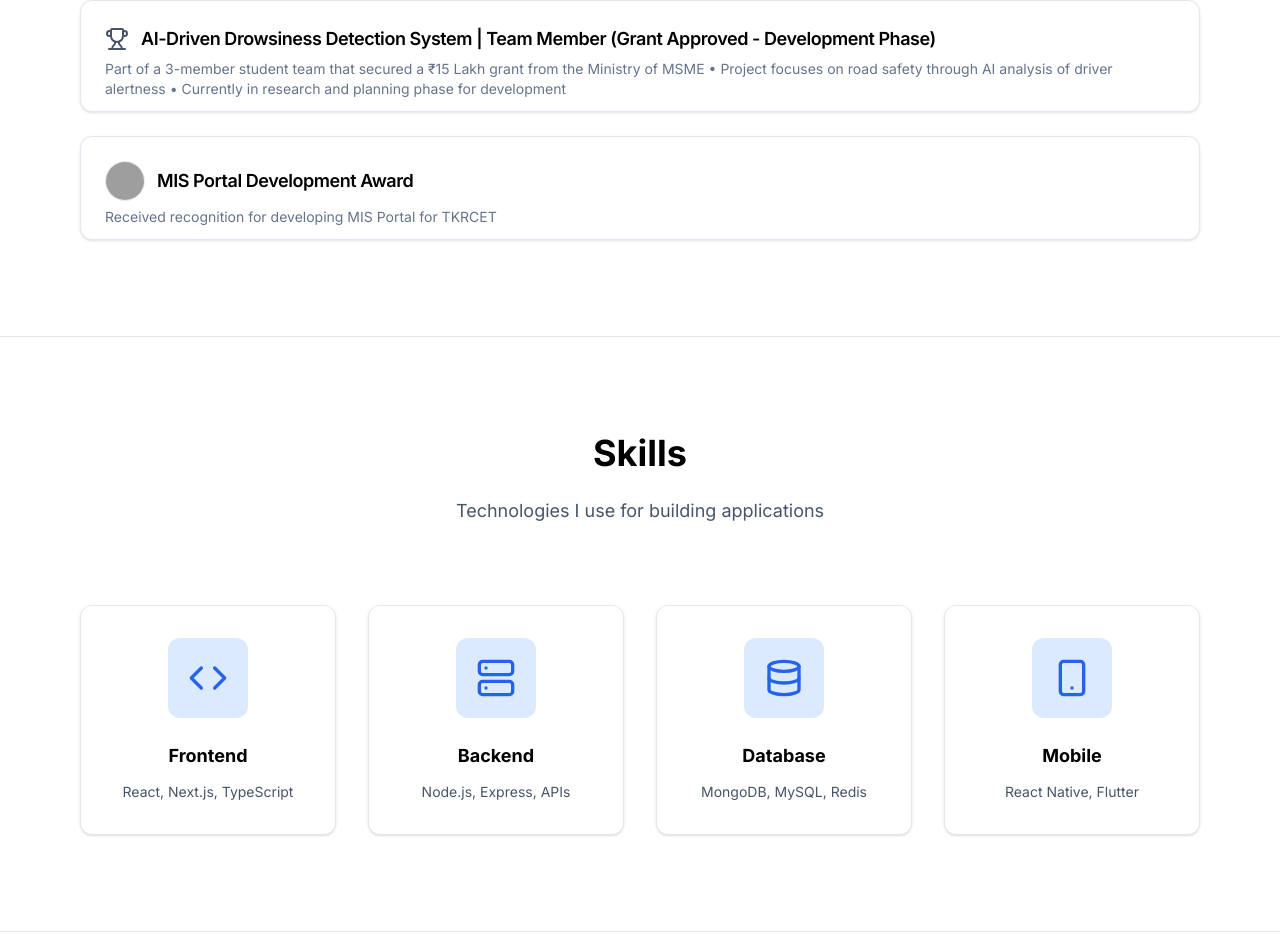
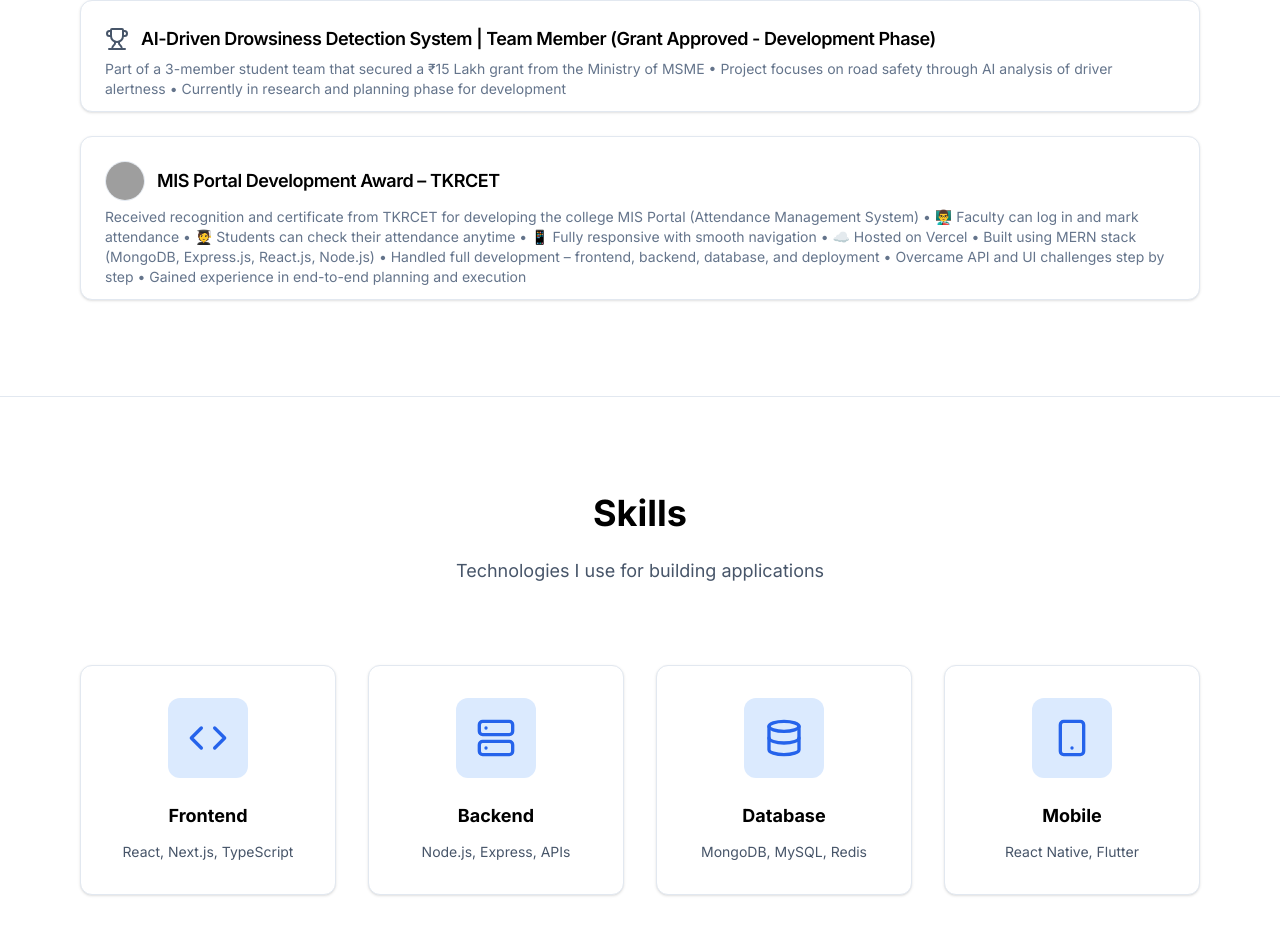
Before and after one commit to AdepuSanjay/sanjayadepu, a Next.js app: page / in a window 1280 px wide. Shown: the part 2864-3816 px from the top of the page. Built offline with nearby package versions, Linux system fonts and the light colour scheme; grey boxes are pictures that could not be loaded.

Commit message:
Update page.js

```diff
--- a/app/page.js
+++ b/app/page.js
@@ -83,6 +83,8 @@ export default function Portfolio() {
 
   ]
 
+
+
 const achievements = [
   {
     id: 1,
@@ -98,13 +100,29 @@ export default function Portfolio() {
   },
   {
     id: 2,
-      title: 'MIS Portal Development Award',
-      description: 'Received recognition for developing MIS Portal for TKRCET',
+    title: 'MIS Portal Development Award – TKRCET',
+    description: [
+      'Received recognition and certificate from TKRCET for developing the college MIS Portal (Attendance Management System)',
+      '👨‍🏫 Faculty can log in and mark attendance',
+      '🧑‍🎓 Students can check their attendance anytime',
+      '📱 Fully responsive with smooth navigation',
+      '☁️ Hosted on Vercel',
+      'Built using MERN stack (MongoDB, Express.js, React.js, Node.js)',
+      'Handled full development – frontend, backend, database, and deployment',
+      'Overcame API and UI challenges step by step',
+      'Gained experience in end-to-end planning and execution'
+    ],
     icon: Award,
     date: '2023',
-      image: 'https://res.cloudinary.com/dppiuypop/image/upload/v1757481539/uploads/gxs0kkwbl57jl4ocbk54.jpg'
+    image: 'https://res.cloudinary.com/dppiuypop/image/upload/v1757481539/uploads/gxs0kkwbl57jl4ocbk54.jpg',
+    demoUrl: 'https://tkrcet.vercel.app'
   }
 ];
+
+
+
+
+
 
   // Filter projects based on selected category
   const filteredProjects =
```
Lines whose indentation alone changed are shown as unchanged.
